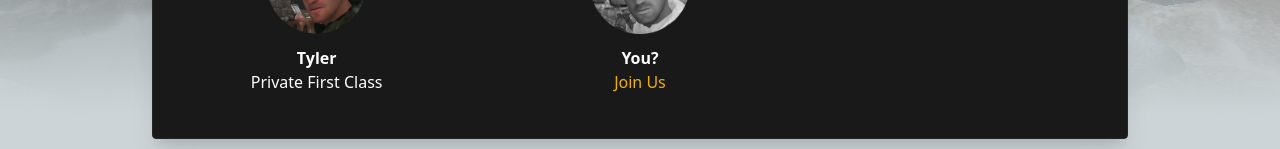
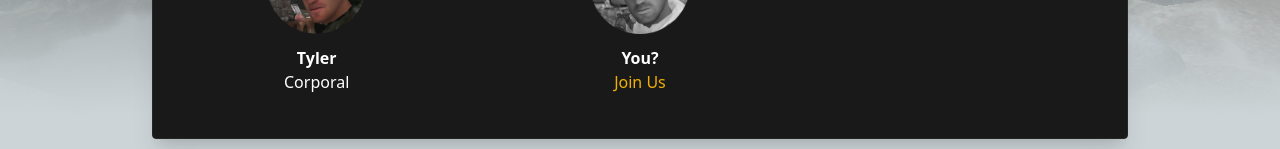
Before and after one commit to aldrichdev/pauls-rifles-web, a Next.js app: page /roster in a window 1280 px wide. Shown: the part 801-950 px from the top of the page. Built offline with nearby package versions, Linux system fonts and the light colour scheme.

Commit message:
Promoted Tyler to CPL based on recent gameplay in the server

```diff
--- a/app/roster/data.ts
+++ b/app/roster/data.ts
@@ -13,7 +13,7 @@ export const clanMembers = [
   },
   {
     name: 'Tyler',
-    rank: 'Private First Class',
+    rank: 'Corporal',
     photo: '/images/avatars/tyler.png',
     isOfficer: false,
   },
```
